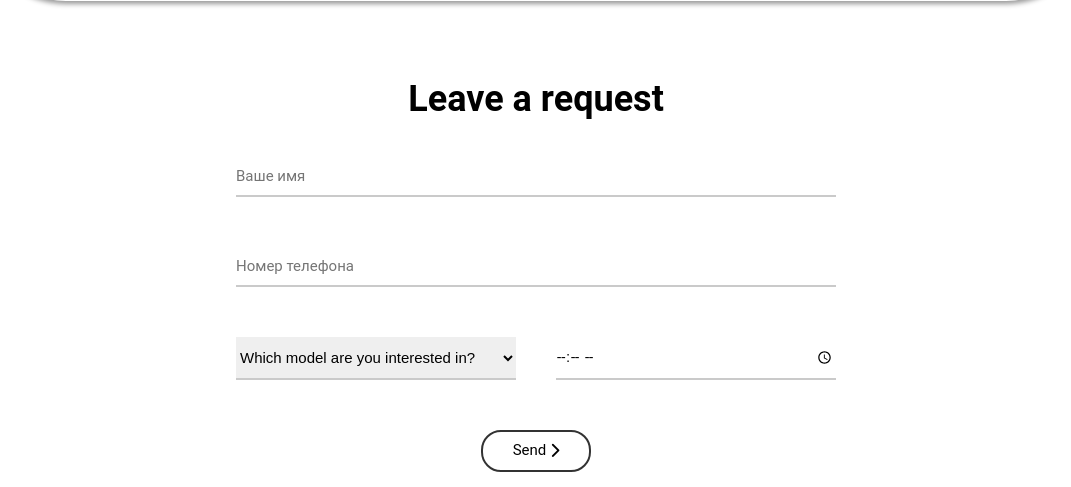
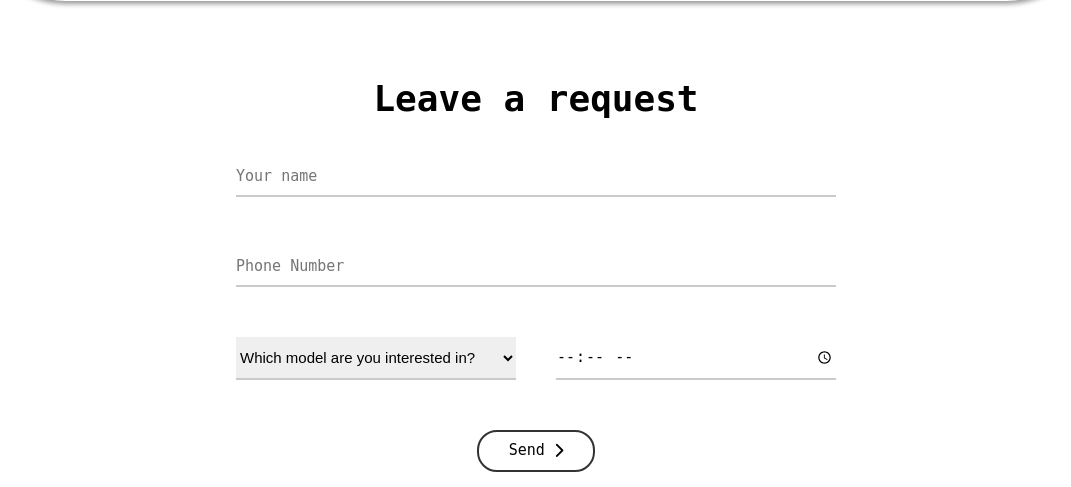
Before and after one commit to KhurshidMurotov/arma_CD, a Django app: page /ru/ in a window 1280 px wide. Shown: the part 2749-3236 px from the top of the page, without its empty margins (104-1175 px from the left). Run offline with Django 4.2, Linux system fonts and the light colour scheme; data that the repository does not hold is empty; some libraries are stand-ins or nearby versions.

Commit message:
Some changes

```diff
--- a/static/css/main_page.css
+++ b/static/css/main_page.css
@@ -72,7 +72,7 @@ h1, h2, h3, h4, h5, h6 {
 }
 
 body {
-  font-family: 'Roboto', sans-serif;
+  font-family: 'Giesto Mono', monospace;
 }
 
 .wrapper {
--- a/templates/main/main_page.html
+++ b/templates/main/main_page.html
@@ -426,10 +426,10 @@
                     {% csrf_token %}
                     <input type="text" name="type" value="new_review" style="display: none;">
                     <div class="review-section__input-group">
-                        <input type="text" id="review_name" name="name" class="review-section__input" placeholder="Ваше имя">
+                        <input type="text" id="review_name" name="name" class="review-section__input" placeholder="Your name">
                     </div>
                     <div class="review-section__input-group">
-                        <input type="text" id="review_phone_number" name="phone_number" class="review-section__input" placeholder="Номер телефона">
+                        <input type="text" id="review_phone_number" name="phone_number" class="review-section__input" placeholder="Phone Number">
                     </div>
                     <div class="review-section__input-group double">
                         <select id="review_model_id" name="model_id" class="review-section__select">
```
